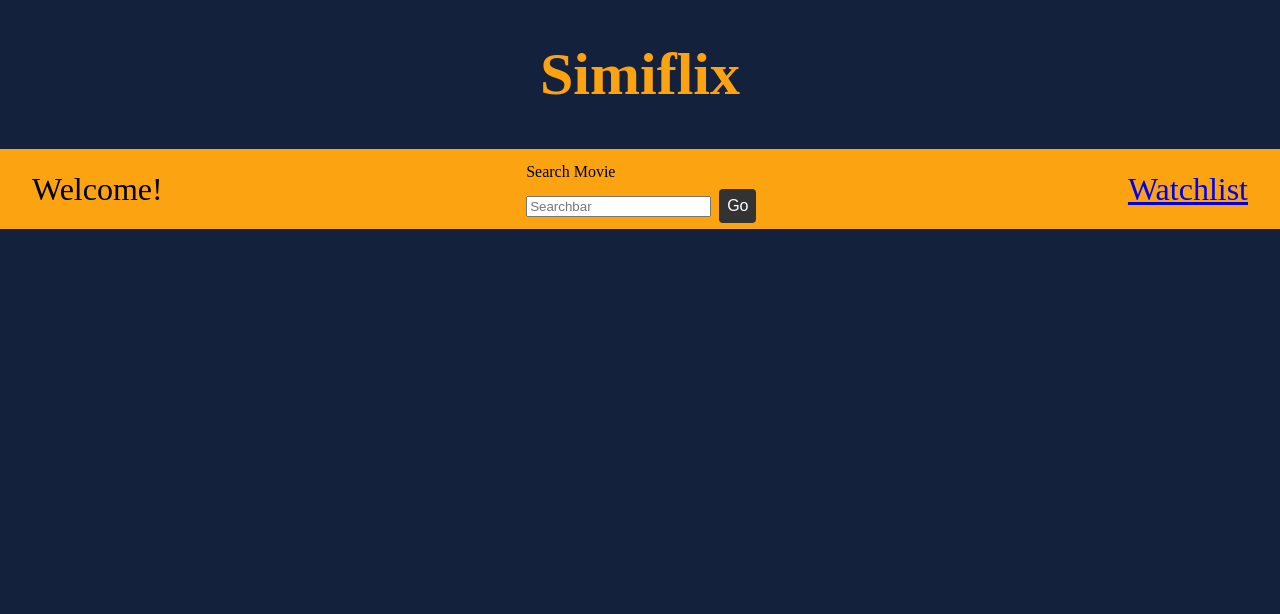
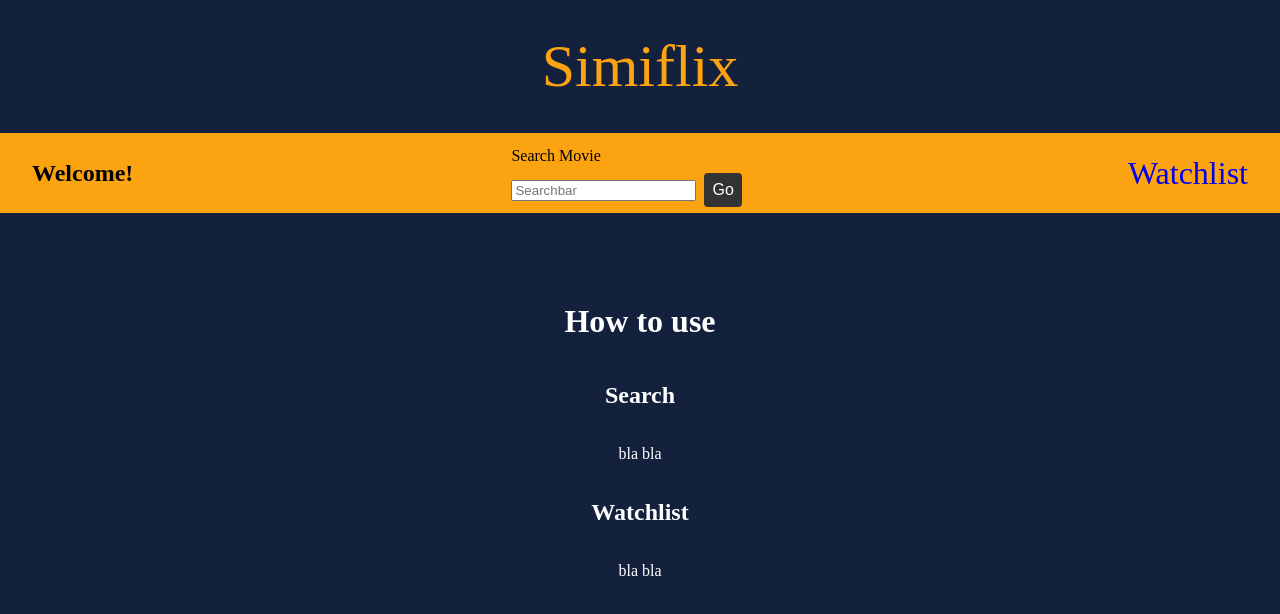
Before and after one commit to lysmac/simiflix, a React (Vite) app: page / in a window 1280 px wide. Shown: the top 614 px of the page. Built offline with nearby package versions, Linux system fonts and the light colour scheme.

Commit message:
changed some styling and added how to use index page for later. Title is now a link to start page
Co-authored-by: Edvindjulic <Edvindjulic@users.noreply.github.com>

```diff
--- a/src/Header.tsx
+++ b/src/Header.tsx
@@ -5,11 +5,11 @@ import Searchbar from "./Searchbar";
 export default function Header() {
   return (
     <HeaderStyle>
-      <Title>Simiflix</Title>
+      <StyledNavTitle to="/">Simiflix</StyledNavTitle>
       <SegmentBar>
-        <NavItem>Welcome!</NavItem>
+        <H2>Welcome!</H2>
         <Searchbar />
-        <NavItem><NavLink to="./watchlist">Watchlist</NavLink></NavItem>
+        <StyledNavLink to="./watchlist">Watchlist</StyledNavLink>
       </SegmentBar>
     </HeaderStyle>
   );
@@ -23,12 +23,6 @@ const HeaderStyle = styled.div`
   background-color: #14213d;
 `;
 
-const Title = styled.h1`
-  color: #fca311;
-  font-size: 60px;
-  font-family: rockwell;
-`;
-
 const SegmentBar = styled.div`
   display: flex;
   align-items: center;
@@ -36,10 +30,21 @@ const SegmentBar = styled.div`
   background-color: #fca311;
   height: 5em;
   width: 100%;
+`;
 
-`;
-const NavItem = styled.p`
+  const H2 = styled.h2`
+  padding: 2rem;`
+
+const StyledNavLink = styled(NavLink)`
   font-size: 2rem;
   padding: 2rem;
   text-decoration: none;
 `;
+
+const StyledNavTitle = styled(NavLink)`
+  text-decoration: none;
+  color: #fca311;
+  font-size: 60px;
+  font-family: rockwell;
+  padding: 2rem;
+  `
--- /dev/null
+++ b/src/HowToUse.tsx
@@ -0,0 +1,22 @@
+import styled from "styled-components"
+
+export default function HowToUse () {
+  return (
+    <Wrapper>
+      <h1>How to use</h1>
+      <h2>Search</h2>
+      <p>bla bla</p>
+      <h2>Watchlist</h2>
+      <p>bla bla</p>
+    </Wrapper>
+  )
+}
+
+
+const Wrapper = styled.div`
+color: white;
+display:flex;
+flex-direction: column;
+align-items: center;
+background-color: #14213d;
+margin: 2rem 0;`
--- a/src/main.tsx
+++ b/src/main.tsx
@@ -2,6 +2,7 @@ import React from 'react'
 import ReactDOM from 'react-dom/client'
 import { createBrowserRouter, createRoutesFromElements, Route, RouterProvider } from 'react-router-dom'
 import App from './App'
+import HowToUse from './HowToUse'
 import './index.css'
 import SearchResult from './SearchResult'
 import WatchList from './Watchlist'
@@ -9,6 +10,7 @@ import WatchList from './Watchlist'
 const router = createBrowserRouter (
   createRoutesFromElements (
     <Route path="/" element={<App/> }>
+      <Route index element={<HowToUse/>} />
       <Route path="watchlist" element={<WatchList/>} />
       <Route path="searchresult" element={<SearchResult/>} />
     </Route>
```
Also changed, not shown: src/MainContent.tsx (deleted, +0 -14 lines), src/index.css (line endings or trailing spaces).
